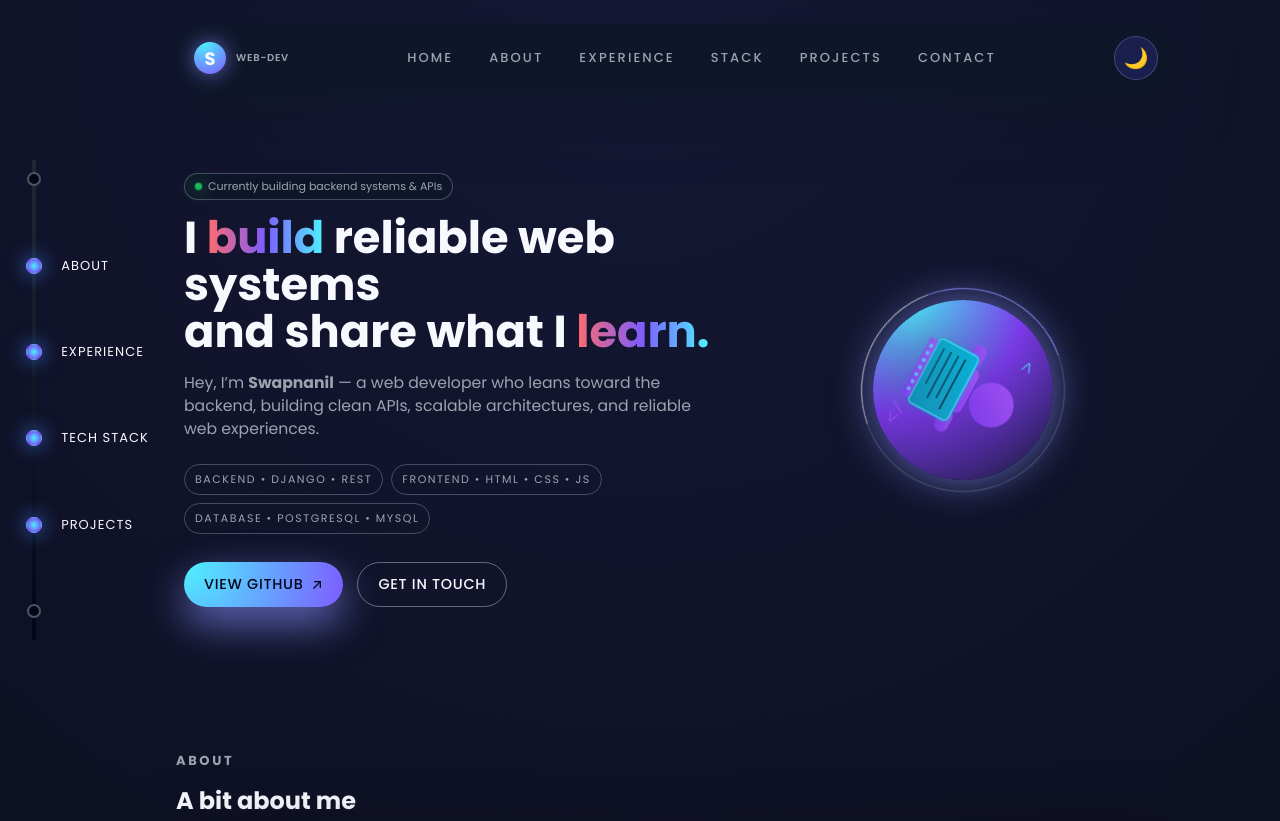
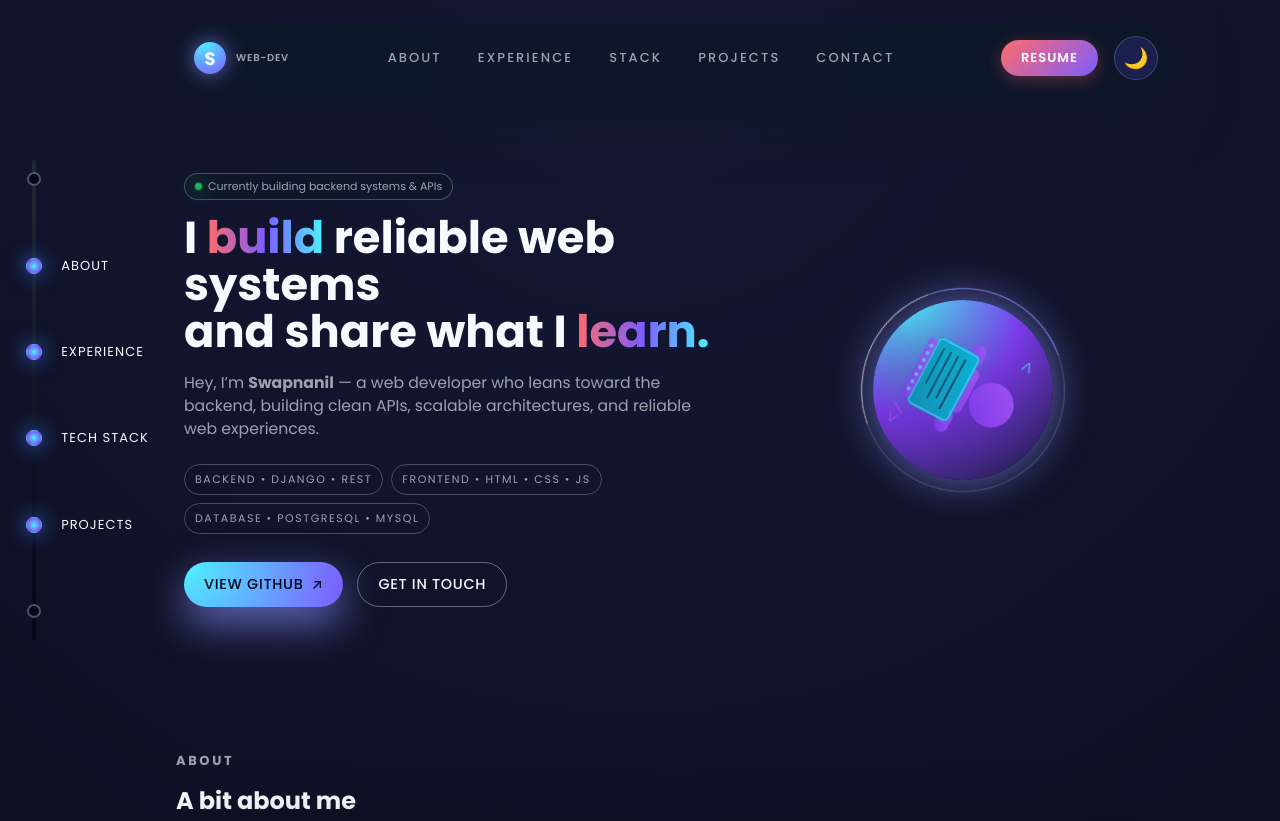
Before and after one commit to swapnanil99/myportfolio, a plain HTML site: page index.html in a window 1280 px wide. Shown: the top 821 px of the page. Drawn offline with Linux system fonts and the light colour scheme.

Commit message:
add resume button

```diff
--- a/index.html
+++ b/index.html
@@ -275,6 +275,44 @@
       box-shadow: 0 4px 12px rgba(139, 92, 246, 0.15);
     }
 
+    /* Right Side Controls */
+    .header-right {
+      display: flex;
+      align-items: center;
+      gap: 16px;
+      margin-left: 8px;
+    }
+
+    .resume-btn {
+      padding: 8px 20px;
+      background: linear-gradient(135deg, var(--accent), var(--accent-2));
+      border: none;
+      border-radius: 999px;
+      color: white;
+      font-size: 13px;
+      font-weight: 600;
+      text-transform: uppercase;
+      letter-spacing: 0.08em;
+      cursor: pointer;
+      transition: all 0.3s ease;
+      box-shadow: 0 4px 15px rgba(255, 107, 107, 0.3);
+      font-family: inherit;
+    }
+
+    .resume-btn:hover {
+      transform: translateY(-2px);
+      box-shadow: 0 6px 20px rgba(255, 107, 107, 0.5);
+    }
+
+    body.light-mode .resume-btn {
+      background: linear-gradient(135deg, var(--accent), var(--accent-2));
+      box-shadow: 0 4px 15px rgba(239, 68, 68, 0.25);
+    }
+
+    body.light-mode .resume-btn:hover {
+      box-shadow: 0 6px 20px rgba(239, 68, 68, 0.4);
+    }
+
     /* Theme Toggle Button */
     .theme-toggle {
       background: rgba(79, 70, 229, 0.2);
@@ -2577,13 +2615,12 @@
 
   <div class="page-wrap">
     <header>
-      <div class="logo">
+      <a href="#hero" class="logo">
         <div class="logo-mark">S</div>
         <span>Web-Dev</span>
-      </div>
+      </a>
       <nav>
         <ul>
-          <li><a href="#hero">Home</a></li>
           <li><a href="#about">About</a></li>
           <li><a href="#experience">Experience</a></li>
           <li><a href="#stack">Stack</a></li>
@@ -2591,7 +2628,10 @@
           <li><a href="#contact">Contact</a></li>
         </ul>
       </nav>
-      <button class="theme-toggle" id="themeToggle" title="Toggle light/dark mode">🌙</button>
+      <div class="header-right">
+        <a href="resume.pdf" target="_blank" class="resume-btn">Resume</a>
+        <button class="theme-toggle" id="themeToggle" title="Toggle light/dark mode">🌙</button>
+      </div>
     </header>
 
     <!-- HERO -->
@@ -3311,7 +3351,7 @@
               </p>
               <ul class="contact-list">
                 <li>
-                  <span>📧</span> <strong>Email:</strong> abmcodehub@gmail.com
+                  <span>📧</span> <strong>Email:</strong> swapnanilmaity99@gmail.com
                 </li>
                 <li>
                   <span>🐱</span> <strong>GitHub:</strong>
```
Also changed, not shown: 2 other files.
